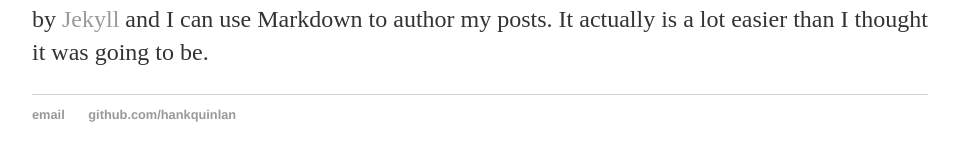
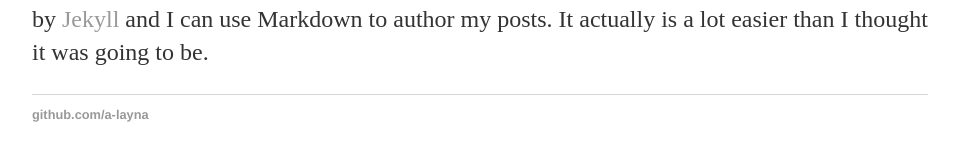
Before and after one commit to a-layna/a-layna.github.io6, a Jekyll site: the page built from _posts/2014-04-30-hank-quinlan-site-launched.md, in a window 1280 px wide. Shown: the part 341-502 px from the top of the page, without its empty margins (160-1119 px from the left). Built offline with Jekyll 4.4.1, drawn with Linux system fonts in a browser that asks for light colours.

Commit message:
Update default.html

```diff
--- a/_layouts/default.html
+++ b/_layouts/default.html
@@ -20,8 +20,8 @@
 			</div><!-- /.container -->
 			<footer>
 	    		<ul>
-	        		<li><a href="mailto:hankquinlanhub@gmail.com">email</a></li>
-	        		<li><a href="https://github.com/hankquinlan">github.com/hankquinlan</a></li>
+
+	        		<li><a href="https://github.com/a-layna">github.com/a-layna</a></li>
 				</ul>
 			</footer>
 		</body>
```
